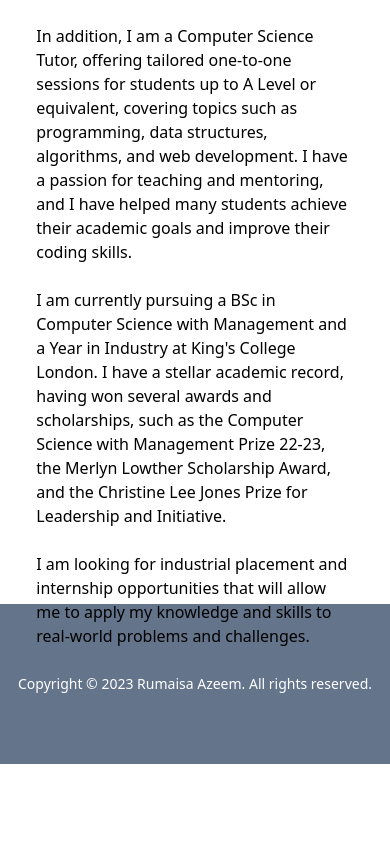
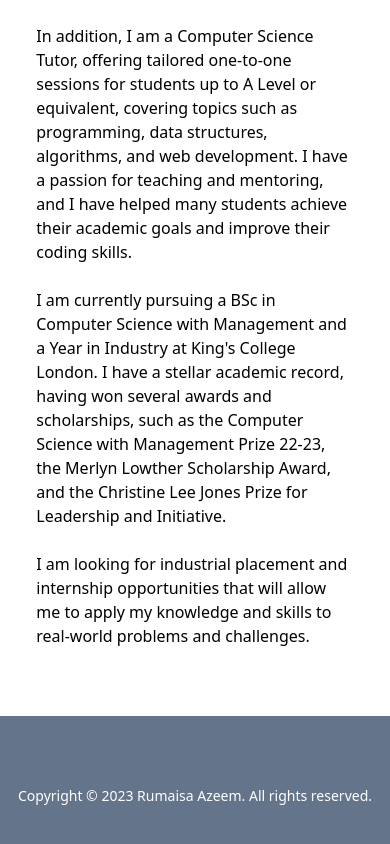
Before and after one commit to rumaisa-azeem/website, a React (Create React App) app: page /aboutme in a window 390 px wide. Shown: the part 622-1466 px from the top of the page. Before the commit the page ends 1386 px from the top, so only its background shows below. Built offline with nearby package versions, Linux system fonts and the light colour scheme.

Commit message:
fix text overlap at bottom of About Me page

```diff
--- a/src/AboutMe.js
+++ b/src/AboutMe.js
@@ -42,6 +42,7 @@ export default function AboutMe() {
                     <div id="main-col" className="basis-3/4 ">
                         <h1 className="hidden md:block text-black text-6xl font-extrabold">About Me</h1>
                         <div className="text-black">{aboutBody}</div>
+                        <div className="h-28 md:h-0"></div>
                     </div>
 
                 </div>
```
